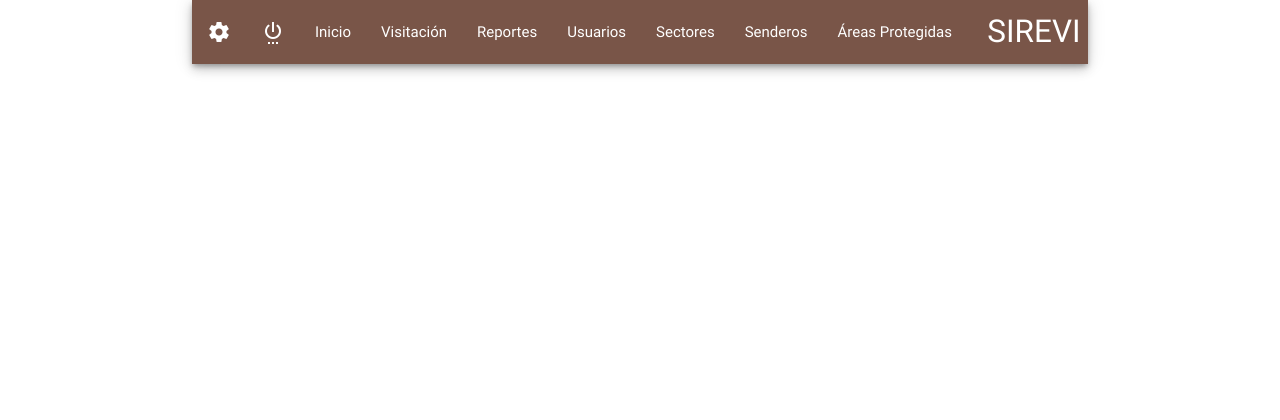
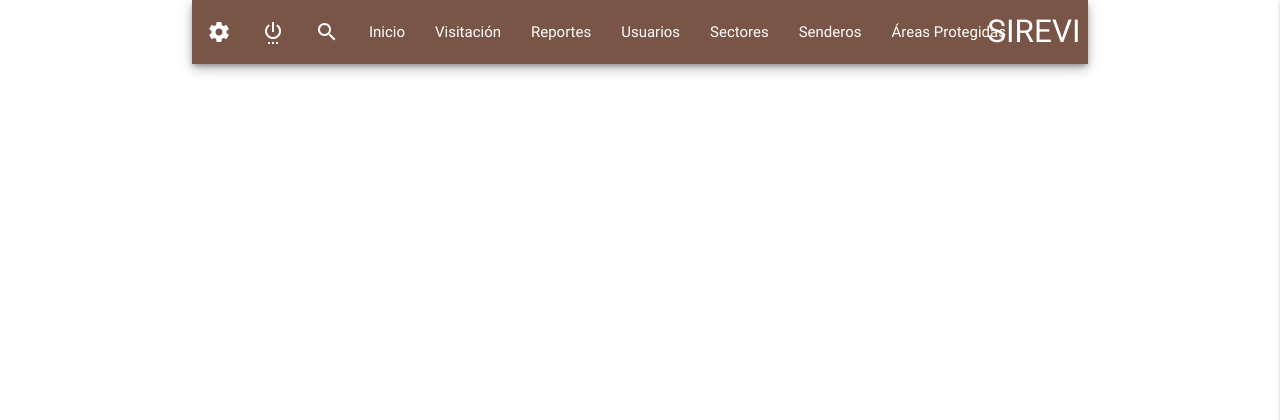
Before and after one commit to acguanacaste/SIREVI, a PHP site: page /view/includes/headerPrincipal.php in a window 1280 px wide. Shown: the top 420 px of the page. Run offline with PHP 8.4, Linux system fonts and the light colour scheme; the visitor is signed in with stand-in values (Sample User, id 1); some libraries are stand-ins or nearby versions.

Commit message:
the search feature was added to the view of visitacion(not functional yet, just the view), the view for cel phone and tablet were upgrade for the view of visitacion registration

```diff
--- a/view/includes/headerPrincipal.php
+++ b/view/includes/headerPrincipal.php
@@ -15,12 +15,25 @@
 
 	</head>
 				<script>
+
 				$(document).ready(function() {
 	 				$('select').material_select('destroy');
           $(".button-collapse").sideNav({
             //		menuWidth: 400, // Ancho del sideNav
             //  		edge: 'right', // Se elije que extremo de la ppantalla se abre el sideNav
  					});
+
+					$('.derecha').sideNav({
+						 menuWidth: 500,	 // Default is 300
+							edge: 'right', // Choose the horizontal origin
+			//				closeOnClick: true, // Closes side-nav on <a> clicks, useful for Angular/Meteor
+			//				draggable: true, // Choose whether you can drag to open on touch screens,
+			//				onOpen: function(el) { /* Do Stuff* / }, // A function to be called when sideNav is opened
+			//				onClose: function(el) { /* Do Stuff* / }, // A function to be called when sideNav is closed
+						}
+					);
+
+
           $('select').material_select();
 					$('.slider').slider({full_width: true});
 					/*Para la funcionalidad de las fechas */
@@ -32,6 +45,7 @@
           $('.collapsible').collapsible({
                       accordion : false // A setting that changes the collapsible behavior to expandable instead of the default accordion style
                     });
+
 /*=======================================================================================================================================*/
 					$('input.autocomplete').autocomplete({
 				     data: {
@@ -90,6 +104,10 @@
 <!--=========================================================================-->
 					<a href="#" class="brand-logo right ">SIREVI</a>
 					<ul id="nav-mobile" class="left hide-on-small-only">
+
+						<li><a href="" data-activates="slide-out-2" title="Buscar Registro"  class="derecha"><i title="Buscar Registro" style="color:white" class=" small material-icons">search</i></a>
+						</li>
+
 						<li><a href="index.php?c=login&a=bienvenido" title="Inicio"><i class="small material-icons hide-on-large-only">home</i> <span class="hide-on-med-and-down">Inicio</span></a></li>
 						<li><a href="index.php?c=Visitacion" title="Visitacion"><i class="small material-icons hide-on-large-only">assignment</i> <span class="hide-on-med-and-down">Visitación</span></a></li>
 						<li><a href="#" title="Reportes"> <i class="small material-icons hide-on-large-only">description</i><span class="hide-on-med-and-down">Reportes</span></a></li>
@@ -98,14 +116,15 @@
 						<li><a href="index.php?c=Sendero" title="Senderos"><i class="small material-icons hide-on-large-only">swap_calls</i> <span class="hide-on-med-and-down">Senderos</span></a></li>
 						<li><a href="index.php?c=ASP" title="Áreas Protegidas"> <i class="small material-icons hide-on-large-only">terrain</i><span class="hide-on-med-and-down">Áreas Protegidas</span></a></li>
 				</ul>
-					<a href="#" data-activates="slide-out" title="Menú"  class="button-collapse"><i title="Menu" style="color:white" class=" small material-icons">toc</i></a>
+					<a href="" data-activates="slide-out" title="Menú"  class="button-collapse"><i title="Menu" style="color:white" class=" small material-icons">toc</i></a>
+
 			</div>
 
 			</div>
 		</nav>
 	</div>
 <!--==================================   Inicio de la barra lateral y desplegable ===================================================-->
-	<ul id="slide-out" class="side-nav fixed hide-on-large-only">
+	<ul id="slide-out" class="side-nav fixed hide-on-large-only  teal lighten-3 ">
   	<li>
     	<div class="userView"><!-- Imagen avatar e informacion -->
 				<img class="background" src="assets/img/CasonaSantaRosa.jpg">
@@ -117,15 +136,47 @@
 		<hr>
 		<li class="divider"></li>
 		<!--============================= Inicio de los modulos del sistemas ====================================================-->
-		<li><a href="index.php?c=login&a=bienvenido" title="Inicio"><i class="small material-icons">home</i> <span class="">Inicio</span></a></li>
-		<li><a href="index.php?c=Visitacion" title="Visitación"><i class="small material-icons">assignment</i> <span class="">Visitación</span></a></li>
-		<li><a href="#" title="Reportes"> <i class="small material-icons ">description</i><span class="">Reportes</span></a></li>
-		<li><a href="index.php?c=Usuario" title="Usuarios"><i class="small material-icons">supervisor_account</i> <span class="">Usuarios</span></a></li>
-		<li><a href="index.php?c=Sector" title="Sectores"><i class="small material-icons">view_quilt</i><span class="">Sectores</span></a></li>
-		<li><a href="index.php?c=Sendero" title="Senderos"><i class="small material-icons">swap_calls</i> <span class="">Senderos</span></a></li>
-		<li><a href="index.php?c=ASP" title="Áreas Protegidas"> <i class="small material-icons">perm_media</i><span class="">Áreas Protegidas</span></a></li>
-		<li><a href="#"> <i class="small material-icons">settings</i><span class="">Perfil</span></a></li>
-		<li><a href=""> <i class="small material-icons">settings_power</i><span class="">Cerrar sesión</span></a></li>
+		<li><a href="index.php?c=login&a=bienvenido" title="Inicio"><i class="small material-icons">home</i> <span class="white-text">Inicio</span></a></li>
+		<li><a href="index.php?c=Visitacion" title="Visitación"><i class="small material-icons">assignment</i> <span class="white-text">Visitación</span></a></li>
+		<li><a href="#" title="Reportes"> <i class="small material-icons ">description</i><span class="white-text">Reportes</span></a></li>
+		<li><a href="index.php?c=Usuario" title="Usuarios"><i class="small material-icons">supervisor_account</i> <span class="white-text">Usuarios</span></a></li>
+		<li><a href="index.php?c=Sector" title="Sectores"><i class="small material-icons">view_quilt</i><span class="white-text">Sectores</span></a></li>
+		<li><a href="index.php?c=Sendero" title="Senderos"><i class="small material-icons">swap_calls</i> <span class="white-text">Senderos</span></a></li>
+		<li><a href="index.php?c=ASP" title="Áreas Protegidas"> <i class="small material-icons">perm_media</i><span class="white-text">Áreas Protegidas</span></a></li>
+		<li><a href="#"> <i class="small material-icons">settings</i><span class="white-text">Perfil</span></a></li>
+		<li><a href=""> <i class="small material-icons">settings_power</i><span class="white-text">Cerrar sesión</span></a></li>
 	</ul><!--Fin del slide out-->
 <!--============================= Fin de la lista de links para informacion ===========================================================-->
+<!--============================== Inicio del Slide out para el buscador ==========================================-->
+<ul id="slide-out-2" class="side-nav ">
+	<li>
+		<div class="userView "><!-- Imagen avatar e informacion -->
+			<img class="background" src="assets/img/searchSantaRosa.jpeg">
+		<a href="#!user"><img class="circle" src="assets/img/yo.JPG"></a>
+		<a href="#!name"><span class="white-text name">Alex M.Luna</span></a>
+		<a href="#!email"><span class="white-text email">cheeto12@gmail.com</span></a></div>
+	</li>
+	<!--============================= Fin de la Barra del buscador ===========================================================-->
+	<hr>
+	<nav>
+    <div class="nav-wrapper teal darken-4">
+      <form>
+        <div class="input-field">
+          <input id="search" type="search" required>
+          <label class="label-icon" for="search"><i class="material-icons">search</i></label>
+          <i class="material-icons">close</i>
+        </div>
+      </form>
+    </div>
+  </nav>
+	<li class="divider"></li>
+	<!--============================= Inicio de los modulos del sistemas ====================================================-->
+	<li><a href="index.php?c=login&a=bienvenido" title="Inicio"><i class="small material-icons">home</i> <span class="">Inicio</span></a></li>
+	<li><a href="index.php?c=Visitacion" title="Visitación"><i class="small material-icons">assignment</i> <span class="">Visitación</span></a></li>
+
+	<li><a href=""> <i class="small material-icons">settings_power</i><span class="">Cerrar sesión</span></a></li>
+</ul><!--Fin del slide out-->
+
+<!--================================Findel slide out ======================================================-->
+
 </header>
```
Also changed, not shown: view/visitacion/visitacionRegistro.php (+27 -47 lines), assets/img/Sendero_Universal.png (deleted), assets/img/chorotega.png (deleted), assets/img/logoACG.webp (deleted), assets/img/searchSantaRosa.jpeg (added), assets/img/sendero-indio-desnudo-santa-rosa.jpg (deleted), assets/img/sendero-indio-desnudo.jpg (deleted), assets/img/sexoHombre.jpg (deleted), assets/img/sexoMujer.jpg (deleted), assets/img/sirevi.jpeg (deleted), view/visitacion/visitacion.php (line endings or trailing spaces).
